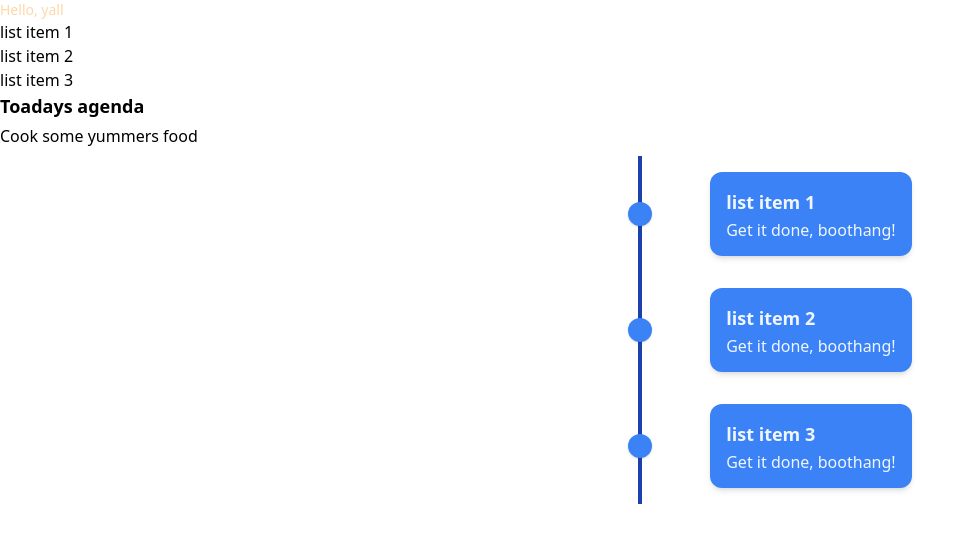
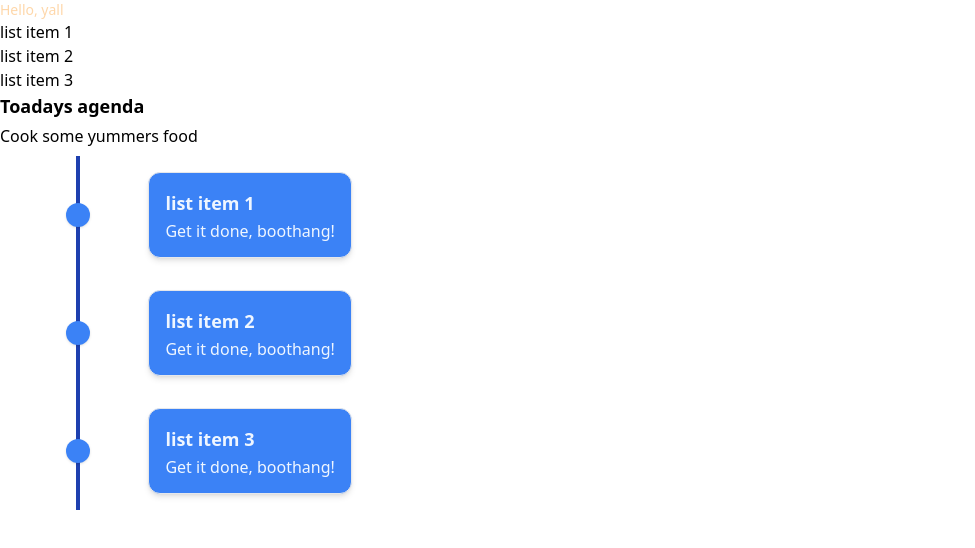
Before and after one commit to Zap-Boom/Junction2022, a React (Create React App) app in the folder frontend/: page / in a window 1280 px wide. Shown: the top 548 px of the page, without its empty margins (0-975 px from the left). Built offline with nearby package versions, Linux system fonts and the light colour scheme.

Commit message:
changed the styles a bit

```diff
--- a/frontend/src/components/calendarEntry.tsx
+++ b/frontend/src/components/calendarEntry.tsx
@@ -9,13 +9,13 @@ const CalEntry = (props: Props) => {
   const { item } = props;
   return (
     <div className="flex md:contents">
-      <div className="relative col-start-5 col-end-6 mr-10 md:mx-auto">
-        <div className="flex items-center justify-center w-6 h-full">
+      <div className="relative md:mx-auto">
+        <div className="flex items-center justify-center w-6 h-full ">
           <div className="w-1 h-full bg-blue-800 pointer-events-none"></div>
         </div>
         <div className="absolute w-6 h-6 -mt-3 bg-blue-500 rounded-full shadow top-1/2"></div>
       </div>
-      <div className="col-start-6 col-end-10 p-4 my-4 mr-auto bg-blue-500 shadow-md rounded-xl">
+      <div className="col-start-2 col-end-10 p-4 my-4 mr-auto bg-blue-500 border shadow-md rounded-xl">
         <h3 className="mb-1 text-lg font-semibold">{item.title}</h3>
         <p className="leading-tight text-justify">Get it done, boothang!</p>
       </div>
```
